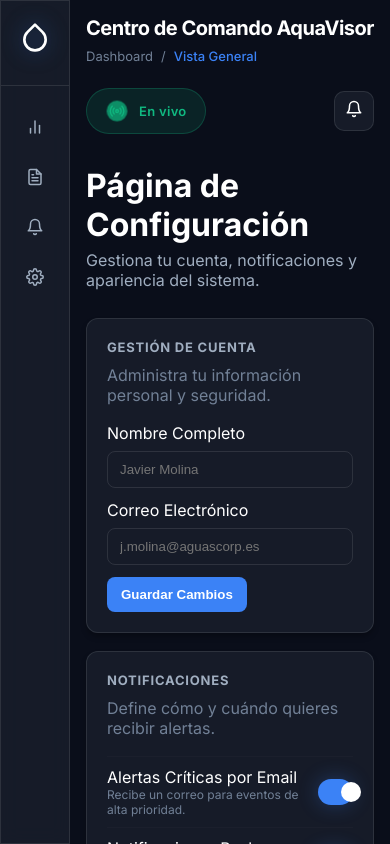
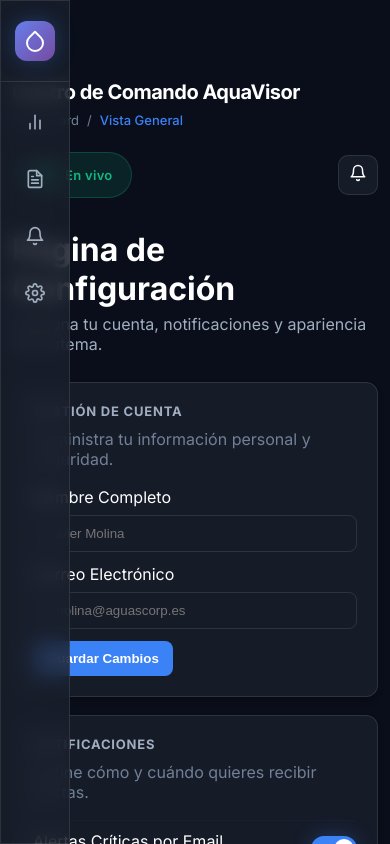
Before and after one commit to cristopher281/AquaVisor, a React (Vite) app in the folder monitor-iot/client/: page /config in a window 390 px wide. Shown: the top 844 px of the page. Built offline with nearby package versions, Linux system fonts and the light colour scheme.

Commit message:
feat: Add a new responsive sidebar component and foundational application layout styling.

```diff
--- a/monitor-iot/client/src/App.css
+++ b/monitor-iot/client/src/App.css
@@ -9,6 +9,7 @@
     margin-left: 260px;
     padding: 24px 32px;
     min-height: 100vh;
+    transition: margin-left 0.3s ease;
 }
 
 /* Loading State */
@@ -132,10 +133,22 @@
     }
 }
 
+@media (max-width: 1024px) {
+    .main-content {
+        padding: 20px 24px;
+    }
+
+    .metrics-grid {
+        grid-template-columns: repeat(2, 1fr);
+        gap: 16px;
+    }
+}
+
 @media (max-width: 768px) {
     .main-content {
-        margin-left: 70px;
-        padding: 16px;
+        margin-left: 0;
+        padding: 80px 16px 16px 16px;
+        /* Extra top padding for mobile menu button */
     }
 
     .metrics-grid {
@@ -146,4 +159,27 @@
     .bottom-metrics {
         grid-template-columns: 1fr;
     }
+
+    .dashboard-grid {
+        gap: 16px;
+    }
 }
+
+@media (max-width: 480px) {
+    .main-content {
+        padding: 80px 12px 12px 12px;
+    }
+
+    .error-container h3 {
+        font-size: 20px;
+    }
+
+    .error-icon {
+        font-size: 48px;
+    }
+
+    .loading-spinner {
+        width: 40px;
+        height: 40px;
+    }
+}
--- a/monitor-iot/client/src/components/Sidebar.css
+++ b/monitor-iot/client/src/components/Sidebar.css
@@ -9,11 +9,50 @@
     display: flex;
     flex-direction: column;
     z-index: 100;
-    transition: all var(--transition-normal);
+    transition: transform 0.3s ease;
+}
+
+/* Mobile Menu Button */
+.mobile-menu-btn {
+    display: none;
+    position: fixed;
+    top: 20px;
+    left: 20px;
+    z-index: 1001;
+    width: 44px;
+    height: 44px;
+    background: var(--bg-card);
+    border: 1px solid var(--border-color);
+    border-radius: 12px;
+    color: var(--text-primary);
+    font-size: 24px;
+    cursor: pointer;
+    align-items: center;
+    justify-content: center;
+    box-shadow: var(--shadow-md);
+    transition: all var(--transition-fast);
+}
+
+.mobile-menu-btn:hover {
+    background: var(--bg-card-hover);
+    transform: scale(1.05);
+}
+
+/* Sidebar Overlay (mobile) */
+.sidebar-overlay {
+    display: none;
+    position: fixed;
+    top: 0;
+    left: 0;
+    right: 0;
+    bottom: 0;
+    background: rgba(0, 0, 0, 0.5);
+    z-index: 99;
+    backdrop-filter: blur(4px);
 }
 
 .sidebar-header {
-    padding: 24px 20px;
+    padding: 32px 24px 24px;
     border-bottom: 1px solid var(--border-color);
 }
 
@@ -21,12 +60,19 @@
     display: flex;
     align-items: center;
     gap: 12px;
-    margin-bottom: 4px;
 }
 
 .logo-icon {
-    font-size: 32px;
-    filter: drop-shadow(0 0 10px rgba(59, 130, 246, 0.5));
+    width: 40px;
+    height: 40px;
+    display: flex;
+    align-items: center;
+    justify-content: center;
+    background: var(--gradient-primary);
+    border-radius: 12px;
+    font-size: 24px;
+    color: white;
+    box-shadow: var(--shadow-glow);
 }
 
 .logo h2 {
@@ -36,17 +82,20 @@
     -webkit-background-clip: text;
     -webkit-text-fill-color: transparent;
     background-clip: text;
+    margin: 0;
 }
 
 .logo-subtitle {
+    margin: 8px 0 0 52px;
     font-size: 12px;
     color: var(--text-muted);
-    margin-left: 44px;
+    text-transform: uppercase;
+    letter-spacing: 1px;
 }
 
 .sidebar-nav {
     flex: 1;
-    padding: 20px 12px;
+    padding: 16px;
     display: flex;
     flex-direction: column;
     gap: 4px;
@@ -57,19 +106,41 @@
     display: flex;
     align-items: center;
     gap: 12px;
-    padding: 12px 16px;
-    border-radius: 8px;
+    padding: 14px 16px;
     color: var(--text-secondary);
     text-decoration: none;
+    border-radius: 10px;
+    transition: all var(--transition-fast);
     font-size: 14px;
     font-weight: 500;
-    transition: all var(--transition-fast);
-    cursor: pointer;
+    position: relative;
+}
+
+.nav-item::before {
+    content: '';
+    position: absolute;
+    left: 0;
+    top: 50%;
+    transform: translateY(-50%);
+    width: 3px;
+    height: 0;
+    background: var(--accent-blue);
+    border-radius: 0 3px 3px 0;
+    transition: height var(--transition-fast);
 }
 
 .nav-item:hover {
     background: rgba(255, 255, 255, 0.05);
     color: var(--text-primary);
+    transform: translateX(4px);
+}
+
+.nav-item:hover::before {
+    height: 60%;
+}
+
+[data-theme="claro"] .nav-item:hover {
+    background: rgba(0, 0, 0, 0.04);
 }
 
 .nav-item.active {
@@ -79,13 +150,12 @@
 }
 
 .nav-icon {
-    font-size: 18px;
-    width: 24px;
-    text-align: center;
+    font-size: 20px;
+    min-width: 20px;
 }
 
 .nav-label {
-    flex: 1;
+    white-space: nowrap;
 }
 
 .sidebar-footer {
@@ -93,18 +163,23 @@
     border-top: 1px solid var(--border-color);
 }
 
+/* User Info Section (if added) */
 .user-info {
+    padding: 16px;
+    border-top: 1px solid var(--border-color);
     display: flex;
     align-items: center;
     gap: 12px;
-    padding: 8px;
-    border-radius: 8px;
+    cursor: pointer;
     transition: background var(--transition-fast);
-    cursor: pointer;
 }
 
 .user-info:hover {
     background: rgba(255, 255, 255, 0.05);
+}
+
+[data-theme="claro"] .user-info:hover {
+    background: rgba(0, 0, 0, 0.04);
 }
 
 .user-avatar {
--- a/monitor-iot/client/src/components/Sidebar.jsx
+++ b/monitor-iot/client/src/components/Sidebar.jsx
@@ -1,8 +1,11 @@
+import { useState } from 'react';
 import './Sidebar.css';
 import { Link } from 'react-router-dom';
-import { FiBarChart2, FiFileText, FiBell, FiSettings, FiDroplet, FiUser } from 'react-icons/fi';
+import { FiBarChart2, FiFileText, FiBell, FiSettings, FiDroplet, FiMenu, FiX } from 'react-icons/fi';
 
 function Sidebar() {
+    const [isOpen, setIsOpen] = useState(false);
+
     const menuItems = [
         { to: '/', icon: <FiBarChart2 />, label: 'Centro comando' },
         { to: '/reportes', icon: <FiFileText />, label: 'Reportes' },
@@ -10,8 +13,26 @@ function Sidebar() {
         { to: '/config', icon: <FiSettings />, label: 'Configuración' },
     ];
 
+    const toggleSidebar = () => {
+        setIsOpen(!isOpen);
+    };
+
+    const closeSidebar = () => {
+        setIsOpen(false);
+    };
+
     return (
-        <aside className="sidebar glass">
+        <>
+            {/* Mobile Menu Button */}
+            <button className="mobile-menu-btn" onClick={toggleSidebar}>
+                {isOpen ? <FiX /> : <FiMenu />}
+            </button>
+
+            {/* Overlay for mobile */}
+            {isOpen && <div className="sidebar-overlay" onClick={closeSidebar}></div>}
+
+            {/* Sidebar */}
+            <aside className={`sidebar glass ${isOpen ? 'sidebar-open' : ''}`}>
                 <div className="sidebar-header">
                     <div className="logo">
                         <div className="logo-icon"><FiDroplet /></div>
@@ -22,15 +43,19 @@ function Sidebar() {
 
                 <nav className="sidebar-nav">
                     {menuItems.map((item) => (
-                    <Link key={item.to} to={item.to} className={`nav-item`}>
+                        <Link
+                            key={item.to}
+                            to={item.to}
+                            className="nav-item"
+                            onClick={closeSidebar}
+                        >
                             <span className="nav-icon icon">{item.icon}</span>
                             <span className="nav-label">{item.label}</span>
                         </Link>
                     ))}
                 </nav>
-
-            {/* footer removed: user/avatar section hidden per request */}
             </aside>
+        </>
     );
 }
 
```
Lines whose indentation alone changed are shown as unchanged.
